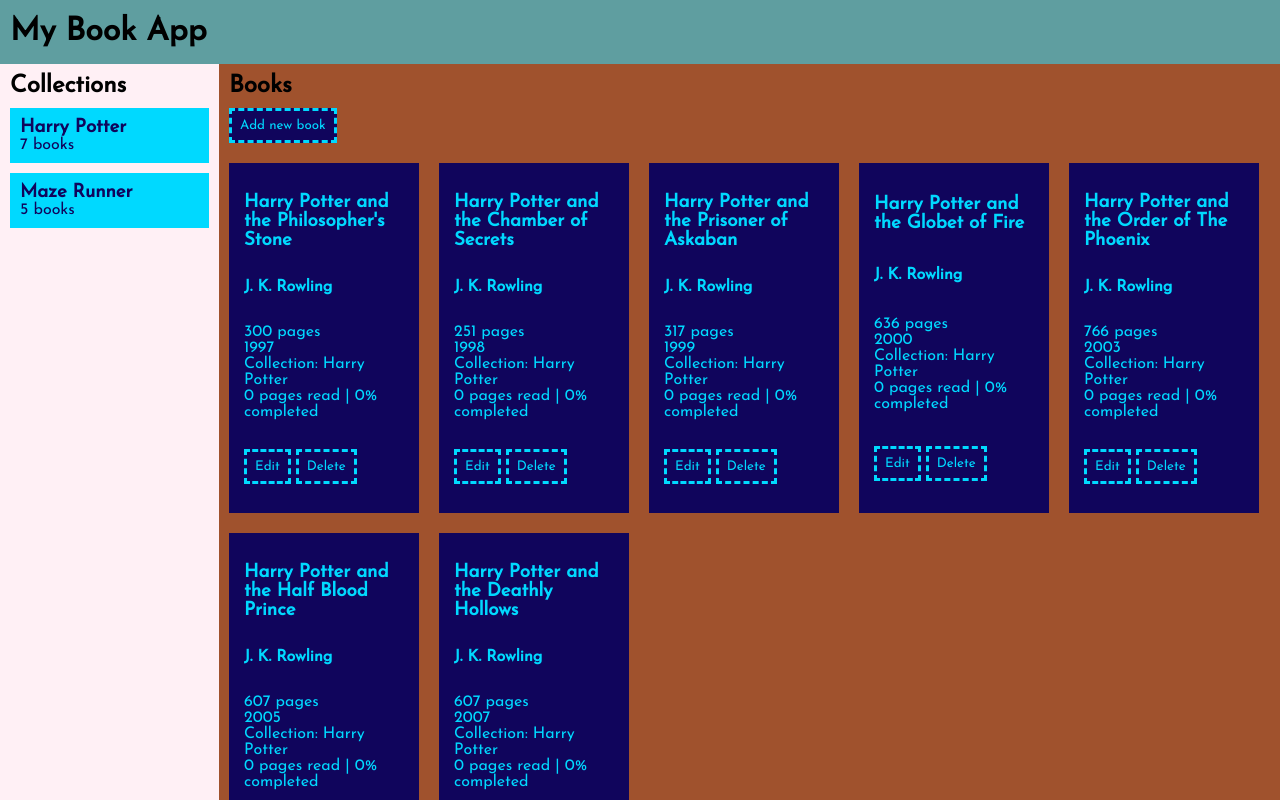
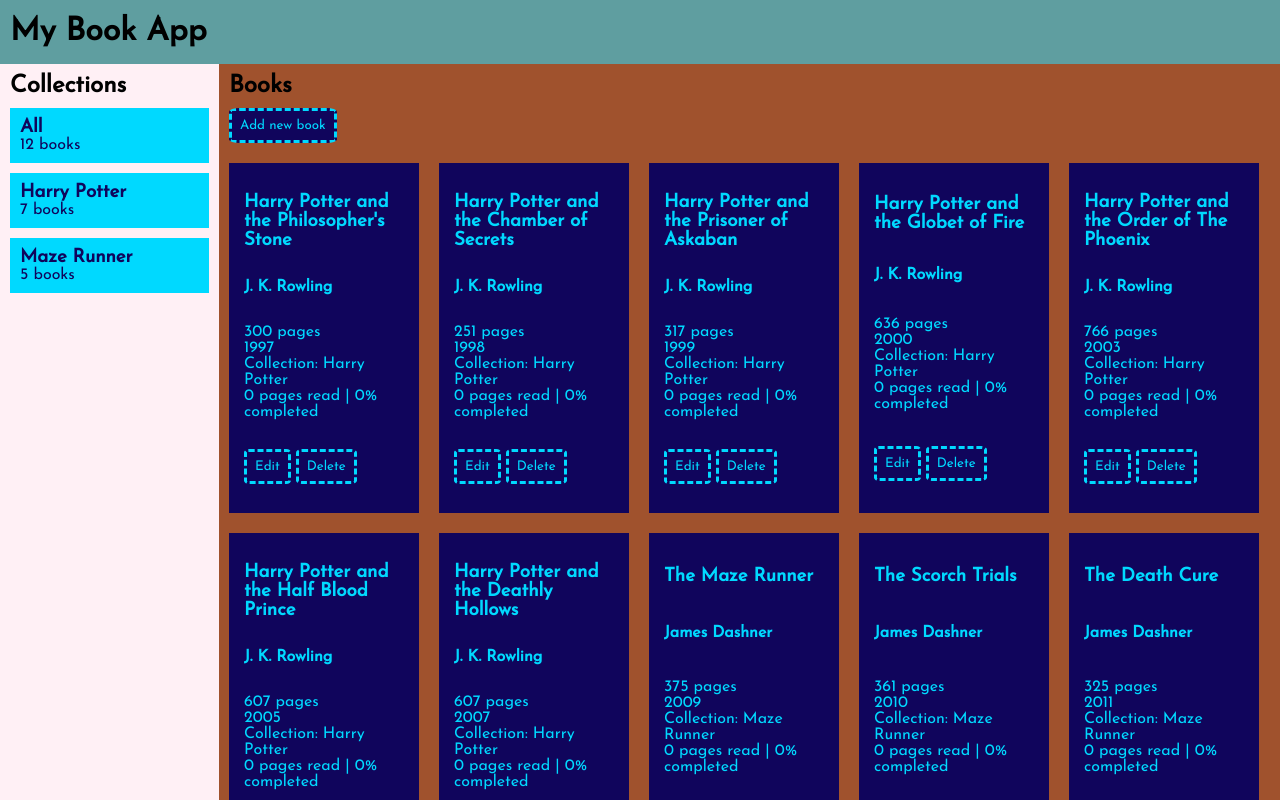
Before and after one commit to paola-yumi-m/book-app, a React (Create React App) app: page / in a window 1280 px wide. Shown: the top 800 px of the page. Built offline with nearby package versions, Linux system fonts and the light colour scheme.

Commit message:
Adding function to show all books. Styling page.

```diff
--- a/src/App.js
+++ b/src/App.js
@@ -30,6 +30,7 @@
 
     function getCollectionsInitialState() {
         return [
+            collectionFactory.getCollection('All', [...harryPotter, ...mazeRunner]),
             collectionFactory.getCollection('Harry Potter', harryPotter),
             collectionFactory.getCollection('Maze Runner', mazeRunner)
         ];
--- a/src/styles.css
+++ b/src/styles.css
@@ -87,11 +87,12 @@
     padding: 8px;
     background-color: #10055c;
     color: #00d9ff;
-    border: #00d9ff;
-    border-style: dashed;
+    border: dashed #00d9ff;
+    border-radius: 10%;
 }
 
 .buttons:hover {
     background-color: #00d9ff;
     color: #10055c;
+    border: dashed #10055c;
 }
```
